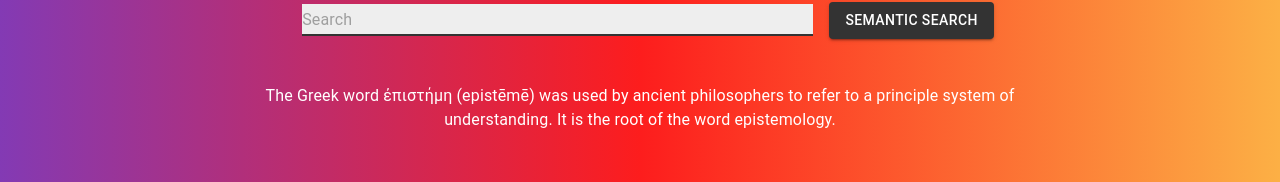
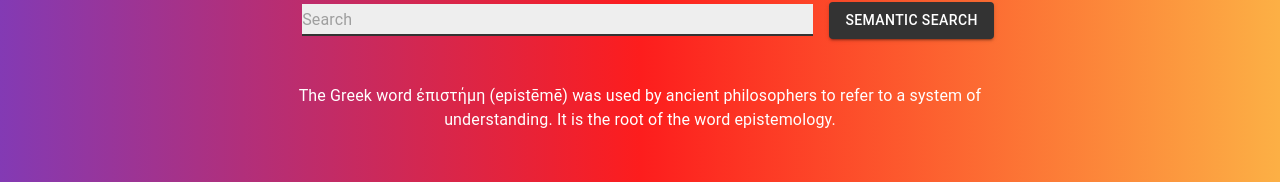
Before and after one commit to johnmcdonnell/transformer_search, a React (Create React App) app in the folder web/: page / in a window 1280 px wide. Shown: the part 152-334 px from the top of the page. Built offline with nearby package versions, Linux system fonts and the light colour scheme.

Commit message:
Word principle here is just confusing

```diff
--- a/web/src/App.tsx
+++ b/web/src/App.tsx
@@ -49,7 +49,7 @@ function App() {
             color="text.secondary"
             sx={{'m': '2em'}}
             >
-                        The Greek word ἐπιστήμη (epistēmē) was used by ancient philosophers to refer to a principle system of understanding. It is the root of the word epistemology.
+                        The Greek word ἐπιστήμη (epistēmē) was used by ancient philosophers to refer to a system of understanding. It is the root of the word epistemology.
           </Typography>
 
         </Container>
```
